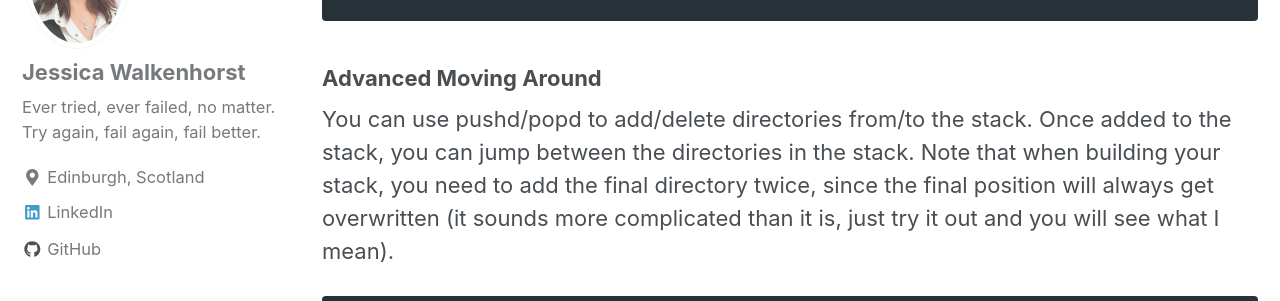
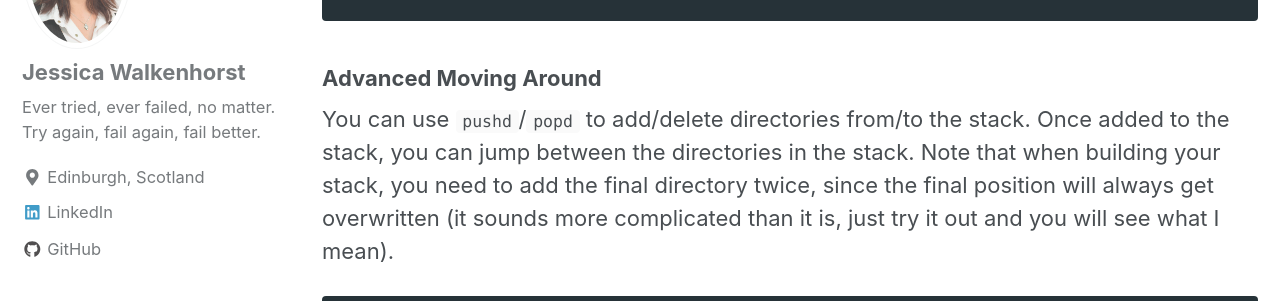
Before and after one commit to walkenho/walkenho.github.io, a Jekyll site: the page built from _posts/2019-04-16-introduction-to-bash.md, in a window 1280 px wide and 1400 px high, scrolled down 2672 px. Shown: the part 154-455 px from the top of the window. Built offline with Jekyll 4.4.1, drawn with Linux system fonts in a browser that asks for light colours; nearby versions of some CDN libraries; some of the changed text lies outside the part shown.

Commit message:
Fixing some code embeddings.

````diff
--- a/_posts/2019-04-16-introduction-to-bash.md
+++ b/_posts/2019-04-16-introduction-to-bash.md
@@ -67,7 +67,7 @@ cd -
 ```
 
 ### Advanced Moving Around
-You can use pushd/popd to add/delete directories from/to the stack. Once added to the stack, you can jump between the directories in the stack. Note that when building your stack, you need to add the final directory twice, since the final position will always get overwritten (it sounds more complicated than it is, just try it out and you will see what I mean).
+You can use `pushd`/`popd` to add/delete directories from/to the stack. Once added to the stack, you can jump between the directories in the stack. Note that when building your stack, you need to add the final directory twice, since the final position will always get overwritten (it sounds more complicated than it is, just try it out and you will see what I mean).
 ```
 # add mydirectory to stack
 pushd mydirectory
@@ -106,7 +106,7 @@ In order to create (make) a new directory:
 mkdir mynewdirectory
 ```
 
-Directories are copied, moved and deleted like files. However, copying and deleting requires the -r (recursive) flag:
+Directories are copied, moved and deleted like files. However, copying and deleting requires the `-r` (recursive) flag:
 ```
 # copy directory
 cp -r folder_old folder_new
````
